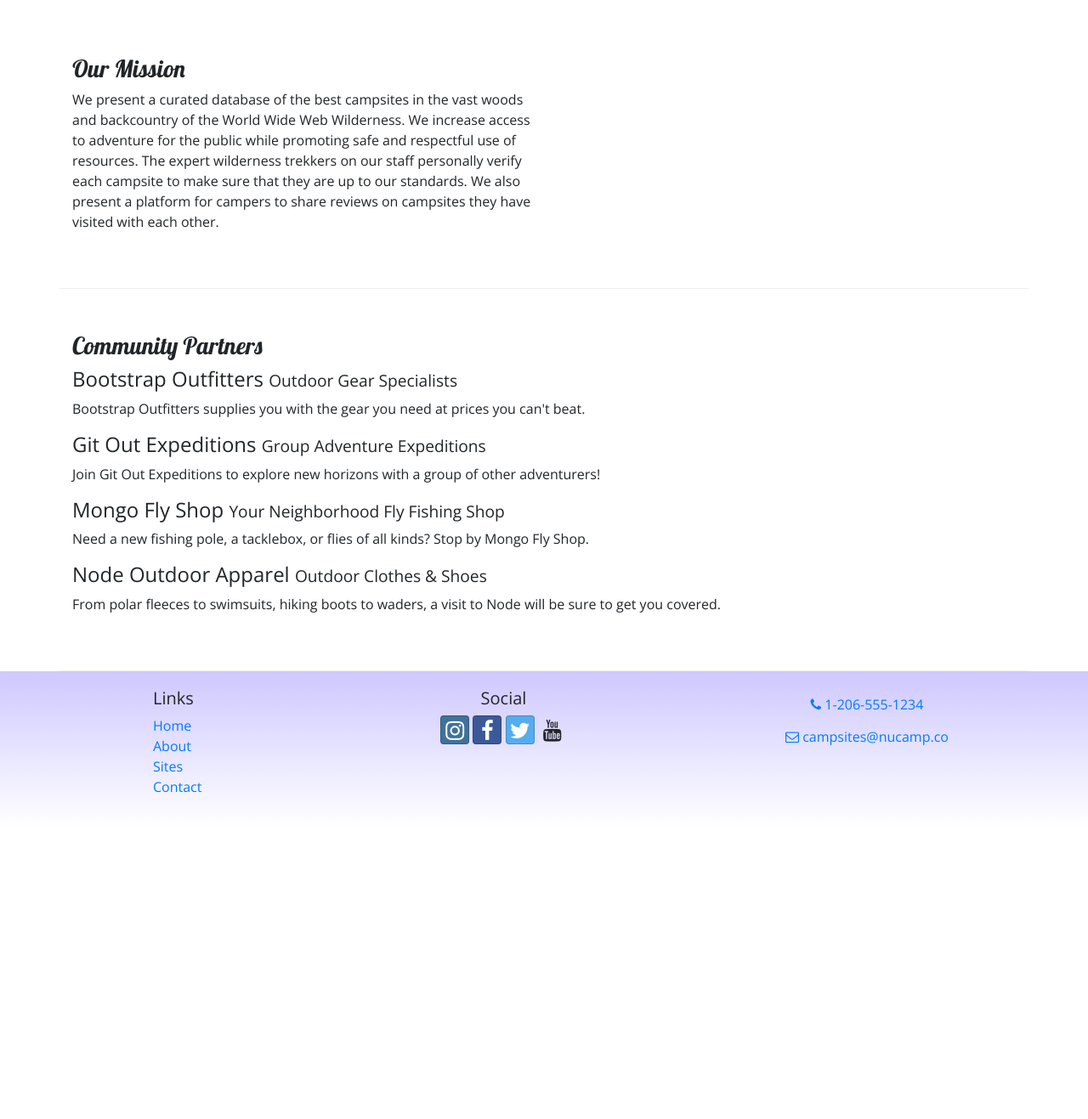
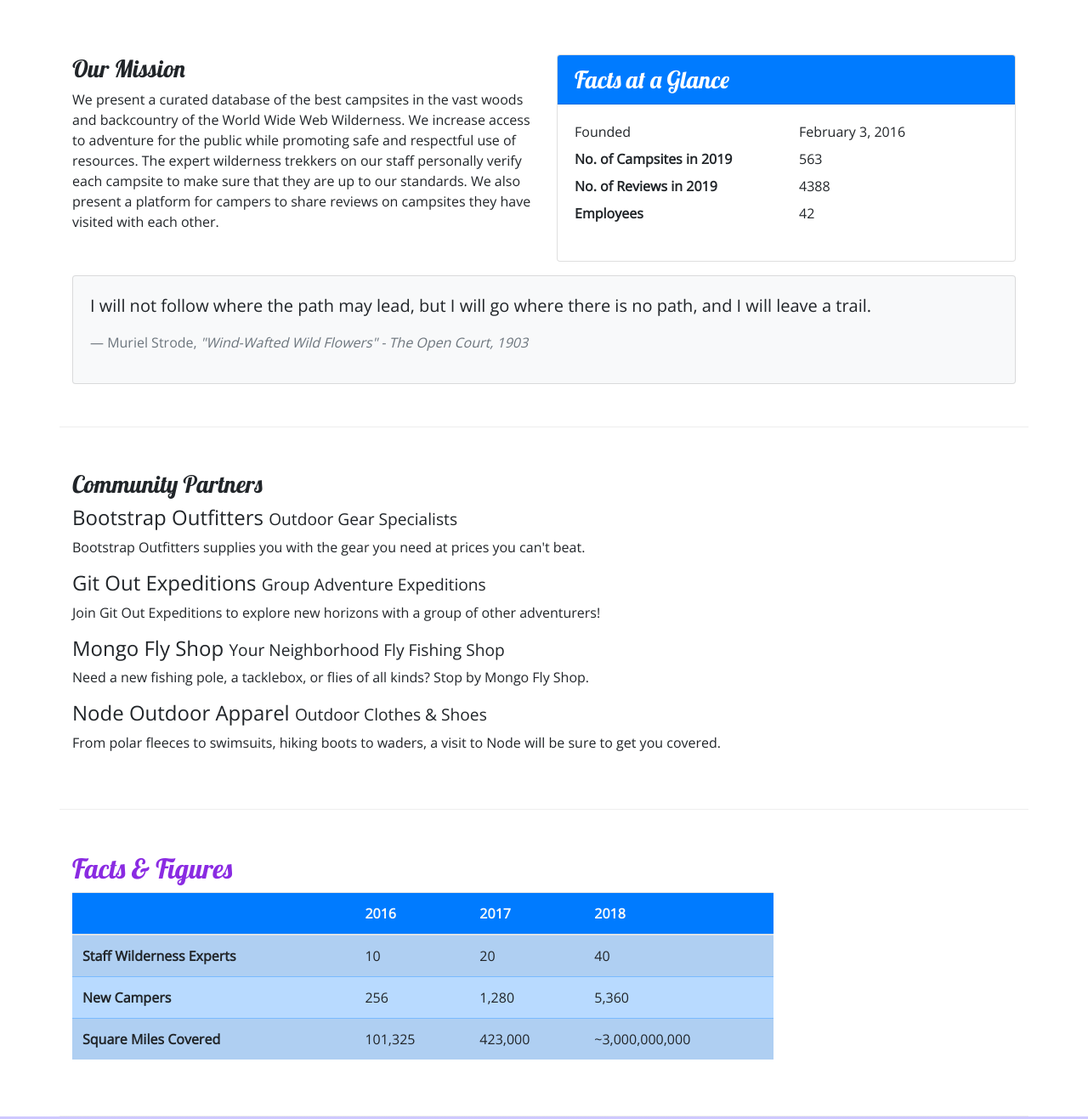
Before and after one commit to ktllama/firstnucampsite, a website: page aboutus.html in a window 1280 px wide. Shown: the part 340-1657 px from the top of the page at 85% size. Before the commit the page ends 1314 px from the top, so only its background shows below. Drawn offline with nearby package versions, Linux system fonts and the light colour scheme.

Commit message:
added cards and tables in aboutus.html

```diff
--- a/aboutus.html
+++ b/aboutus.html
@@ -69,6 +69,36 @@
                     campsite to make sure that they are up to our standards. We also present a platform for campers to
                     share reviews on campsites they have visited with each other.</p>
             </div>
+            <div class="col-sm-6">
+                <div class="card">
+                    <h3 class="card-header bg-primary text-white">Facts at a Glance</h3>
+                    <div class="card-body">
+                        <dl class="row">
+                            <div class="col-6">Founded</div>
+                            <dd class="col-6">February 3, 2016</dd>
+                            <dt class="col-6">No. of Campsites in 2019</dt>
+                            <dd class="col-6">563</dd>
+                            <dt class="col-6">No. of Reviews in 2019</dt>
+                            <dd class="col-6">4388</dd>
+                            <dt class="col-6">Employees</dt>
+                            <dd class="col-6">42</dd>
+                        </dl>
+                    </div>
+                </div>
+            </div>
+            <div class="col">
+                <div class="card bg-light mt-3">
+                    <blockquote class="blockquote card-body">
+                        <p mb-0>I will not follow where the path may lead, but I will go where there is no path, and I will leave a trail.</p>
+                        <footer class="blockquote-footer">Muriel Strode,
+                            <cite title="Source Title">"Wind-Wafted Wild Flowers" -
+                                The Open Court, 1903
+                            </cite>
+                        </footer>
+                    </blockquote>
+
+                </div>
+            </div>
         </div>
 
         <div class="row row-content">
@@ -85,9 +115,48 @@
                     covered.</p>
             </div>
         </div>
+
+        <div class="row row-content">
+            <div class="col-sm-9">
+                <h2>Facts &amp; Figures</h2>
+                <div class="table-responsive">
+                    <table class="table table-striped">
+                        <thead>
+                            <tr class="bg-primary text-light">
+                                <th></th>
+                                <th>2016</th>
+                                <th>2017</th>
+                                <th>2018</th>
+                            </tr>
+                        </thead>
+                        <tbody class="table-primary">
+                            <tr>
+                                <th>Staff Wilderness Experts</th>
+                                <td>10</td>
+                                <td>20</td>
+                                <td>40</td>
+                            </tr>
+                            <tr>
+                                <th>New Campers</th>
+                                <td>256</td>
+                                <td>1,280</td>
+                                <td>5,360</td>
+                            </tr>
+                            <tr>
+                                <th>Square Miles Covered</th>
+                                <td>101,325</td>
+                                <td>423,000</td>
+                                <td>~3,000,000,000</td>
+                            </tr>
+
+                        </tbody>
+                    </table>
+                </div>
+            </div>
+        </div>
     </div>
 
-    <footer>
+    <footer class="site-footer">
         <div class="container">
             <div class="row">
                 <div class="col-4 col-sm-2 offset-1">
--- a/style.css
+++ b/style.css
@@ -24,7 +24,7 @@ header h2{
     color:rgb(112, 224, 155)
 }
 
-footer{
+.site-footer{
     background-image: linear-gradient(#cec8ff,white);
     padding: 20px 0;
 }
```
Also changed, not shown: contactus.html (+1 -1 lines), index.html (+1 -1 lines).
